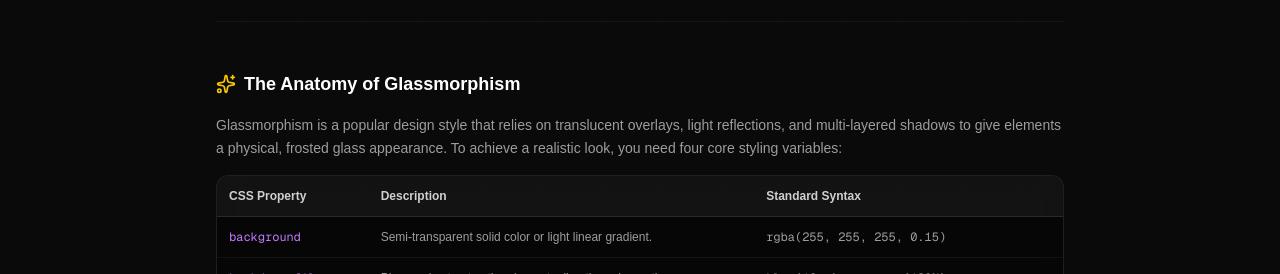
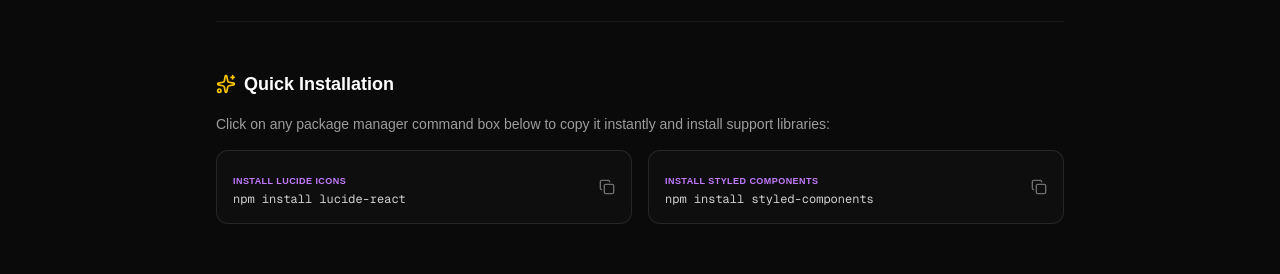
Before and after one commit to iamsaifkhan25/CSS-frosting, a Next.js app: page /docs in a window 1280 px wide. Shown: the part 194-468 px from the top of the page. Built offline with nearby package versions, Linux system fonts and the light colour scheme; no server answers.

Commit message:
Fix: Enabled text selection on docs page and added click-to-copy package installation blocks

```diff
--- a/src/app/docs/docs-client.tsx
+++ b/src/app/docs/docs-client.tsx
@@ -75,7 +75,7 @@ export const GlassBox = styled.div\`
   ]
 
   return (
-    <div className="flex-1 bg-[#0a0a0a] text-white flex flex-col relative select-none">
+    <div className="flex-1 bg-[#0a0a0a] text-white flex flex-col relative">
 
       {/* Background grids */}
       <div className="absolute inset-0 bg-[linear-gradient(to_right,#ffffff01_1px,transparent_1px),linear-gradient(to_bottom,#ffffff01_1px,transparent_1px)] bg-[size:60px_60px] pointer-events-none z-0"></div>
@@ -90,6 +90,46 @@ export const GlassBox = styled.div\`
             Understand the fundamentals of CSS Glassmorphism, integration configurations, and browser compatibility rules.
           </p>
         </div>
+
+        {/* Section: Quick Installation Commands */}
+        <section className="space-y-4">
+          <h3 className="text-lg font-bold text-white flex items-center space-x-2">
+            <Sparkles className="w-5 h-5 text-yellow-400" />
+            <span>Quick Installation</span>
+          </h3>
+          <p className="text-xs md:text-sm text-white/60">
+            Click on any package manager command box below to copy it instantly and install support libraries:
+          </p>
+          <div className="grid grid-cols-1 md:grid-cols-2 gap-4">
+            <div
+              onClick={() => copyCode('install-lucide', 'npm install lucide-react')}
+              className="bg-white/[0.02] border border-white/10 hover:border-purple-500/30 rounded-xl p-4 flex items-center justify-between cursor-pointer group hover:bg-white/[0.04] transition-all duration-200"
+              title="Click to copy command"
+            >
+              <div className="space-y-1">
+                <span className="text-[9px] font-semibold uppercase text-purple-400 tracking-wider">Install Lucide Icons</span>
+                <code className="text-xs font-mono text-white/80 block select-all">npm install lucide-react</code>
+              </div>
+              <div className="text-white/40 group-hover:text-white transition-colors">
+                {copiedSection === 'install-lucide' ? <Check className="w-4 h-4 text-emerald-400" /> : <Copy className="w-4 h-4" />}
+              </div>
+            </div>
+
+            <div
+              onClick={() => copyCode('install-styled', 'npm install styled-components')}
+              className="bg-white/[0.02] border border-white/10 hover:border-purple-500/30 rounded-xl p-4 flex items-center justify-between cursor-pointer group hover:bg-white/[0.04] transition-all duration-200"
+              title="Click to copy command"
+            >
+              <div className="space-y-1">
+                <span className="text-[9px] font-semibold uppercase text-purple-400 tracking-wider">Install Styled Components</span>
+                <code className="text-xs font-mono text-white/80 block select-all">npm install styled-components</code>
+              </div>
+              <div className="text-white/40 group-hover:text-white transition-colors">
+                {copiedSection === 'install-styled' ? <Check className="w-4 h-4 text-emerald-400" /> : <Copy className="w-4 h-4" />}
+              </div>
+            </div>
+          </div>
+        </section>
 
         {/* Section: Anatomy */}
         <section className="space-y-4">
```
